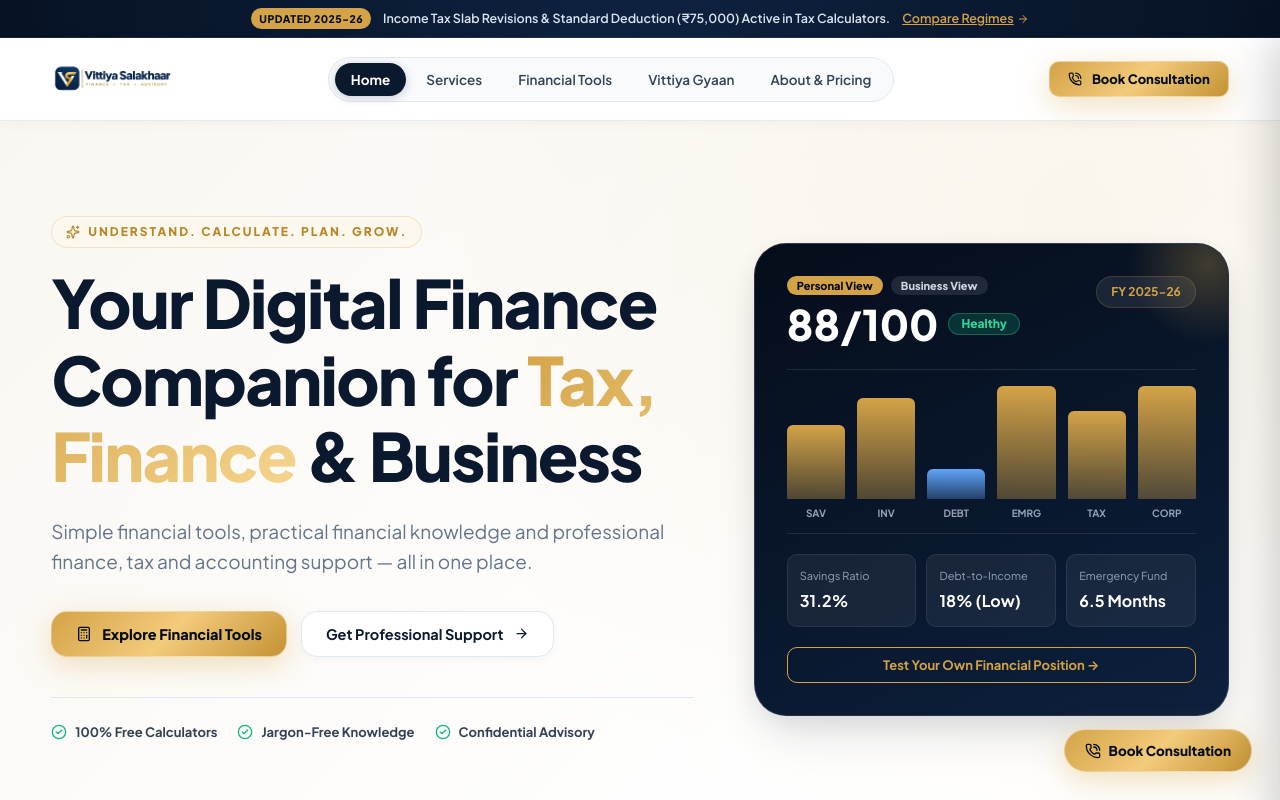
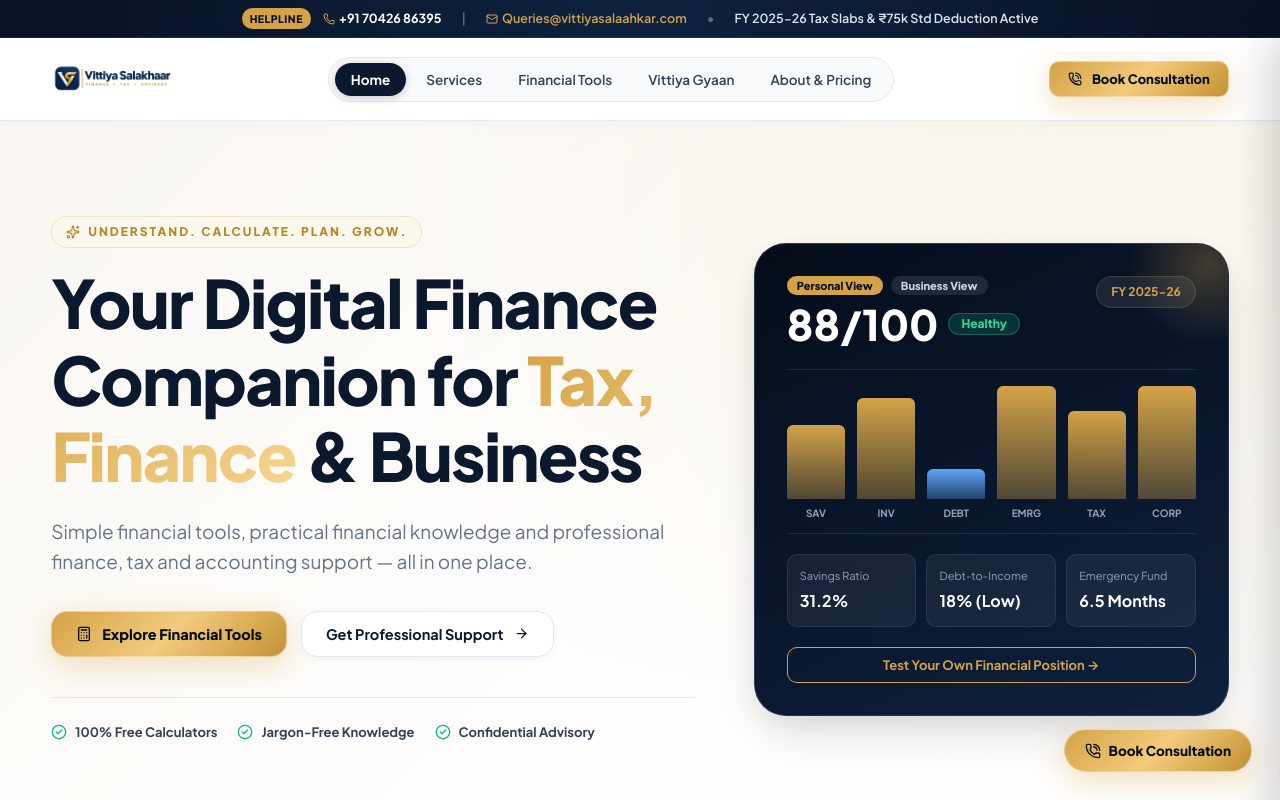
Before and after one commit to sahilyadav-01/Vittiya-Salakhaar, a React (Vite) app: page / in a window 1280 px wide. Shown: the top 800 px of the page. Built offline with nearby package versions, Linux system fonts and the light colour scheme.

Commit message:
feat: add site header, footer, global styles, and about pricing page

```diff
--- a/src/components/Footer.jsx
+++ b/src/components/Footer.jsx
@@ -63,6 +63,38 @@
               <li><a href="#" onClick={(e) => { e.preventDefault(); alert('Refund Policy: Standard professional fee refund guidelines apply.'); }}>Refund Policy</a></li>
             </ul>
           </div>
+
+          {/* Contact & Support */}
+          <div className="footer-col">
+            <h4>Get in Touch</h4>
+            <div style={{ display: 'flex', flexDirection: 'column', gap: '12px' }}>
+              <div>
+                <span style={{ fontSize: '11px', textTransform: 'uppercase', letterSpacing: '0.5px', color: 'var(--gold)', fontWeight: 700, display: 'block' }}>
+                  Helpline / WhatsApp
+                </span>
+                <a
+                  href="tel:+917042686395"
+                  style={{ color: '#ffffff', fontWeight: 600, fontSize: '14px', display: 'inline-flex', alignItems: 'center', gap: '6px', marginTop: '3px' }}
+                >
+                  📞 +91 70426 86395
+                </a>
+              </div>
+              <div>
+                <span style={{ fontSize: '11px', textTransform: 'uppercase', letterSpacing: '0.5px', color: 'var(--gold)', fontWeight: 700, display: 'block' }}>
+                  Official Email
+                </span>
+                <a
+                  href="mailto:Queries@vittiyasalaahkar.com"
+                  style={{ color: '#ffffff', fontSize: '13px', wordBreak: 'break-all', display: 'inline-flex', alignItems: 'center', gap: '6px', marginTop: '3px' }}
+                >
+                  ✉️ Queries@vittiyasalaahkar.com
+                </a>
+              </div>
+              <div style={{ fontSize: '12px', color: '#94a3b8', marginTop: '2px', lineHeight: 1.4 }}>
+                🕒 Mon – Sat: 9:30 AM – 7:00 PM IST
+              </div>
+            </div>
+          </div>
         </div>
 
         {/* Mandatory Statutory Disclaimer Box */}
--- a/src/components/Header.jsx
+++ b/src/components/Header.jsx
@@ -1,5 +1,5 @@
 import React, { useState } from 'react';
-import { Menu, X, ArrowRight, PhoneCall, ShieldCheck, Sparkles } from 'lucide-react';
+import { Menu, X, ArrowRight, PhoneCall, Phone, Mail, ShieldCheck, Sparkles } from 'lucide-react';
 
 export default function Header({ activePage, setActivePage, openConsultation }) {
   const [mobileMenuOpen, setMobileMenuOpen] = useState(false);
@@ -20,17 +20,18 @@
 
   return (
     <>
-      {/* Top Announcement Bar */}
+      {/* Top Announcement Bar with Helpline & Email */}
       <div className="announcement-bar">
-        <span className="announcement-badge">Updated 2025-26</span>
-        <span>Income Tax Slab Revisions & Standard Deduction (₹75,000) Active in Tax Calculators.</span>
-        <a
-          href="#tools"
-          onClick={(e) => { e.preventDefault(); handleNavClick('tools'); }}
-          style={{ color: 'var(--gold)', textDecoration: 'underline', cursor: 'pointer', display: 'inline-flex', alignItems: 'center', gap: '3px' }}
-        >
-          Compare Regimes <ArrowRight size={12} />
+        <span className="announcement-badge">Helpline</span>
+        <a href="tel:+917042686395" style={{ color: '#ffffff', fontWeight: 700, display: 'inline-flex', alignItems: 'center', gap: '4px' }}>
+          <Phone size={12} color="var(--gold)" /> +91 70426 86395
         </a>
+        <span style={{ opacity: 0.4, margin: '0 8px' }}>|</span>
+        <a href="mailto:Queries@vittiyasalaahkar.com" style={{ color: 'var(--gold)', textDecoration: 'none', display: 'inline-flex', alignItems: 'center', gap: '4px' }}>
+          <Mail size={12} /> Queries@vittiyasalaahkar.com
+        </a>
+        <span style={{ opacity: 0.4, margin: '0 8px' }}>•</span>
+        <span>FY 2025-26 Tax Slabs & ₹75k Std Deduction Active</span>
       </div>
 
       <header className="site-header">
@@ -119,6 +120,15 @@
           </nav>
 
           <div style={{ marginTop: 'auto', display: 'flex', flexDirection: 'column', gap: '10px' }}>
+            <div style={{ background: 'var(--navy-light)', border: '1px solid var(--line)', borderRadius: 'var(--radius-sm)', padding: '12px', fontSize: '13px', display: 'flex', flexDirection: 'column', gap: '8px' }}>
+              <a href="tel:+917042686395" style={{ color: '#ffffff', display: 'flex', alignItems: 'center', gap: '8px', fontWeight: 600 }}>
+                <Phone size={14} color="var(--gold)" /> +91 70426 86395
+              </a>
+              <a href="mailto:Queries@vittiyasalaahkar.com" style={{ color: 'var(--gold)', display: 'flex', alignItems: 'center', gap: '8px', fontSize: '12px', wordBreak: 'break-all' }}>
+                <Mail size={14} /> Queries@vittiyasalaahkar.com
+              </a>
+            </div>
+
             <button
               className="btn btn-gold"
               onClick={() => {
--- a/src/index.css
+++ b/src/index.css
@@ -1521,8 +1521,8 @@
 
 .footer-grid {
   display: grid;
-  grid-template-columns: 1.4fr 1fr 1fr 1fr;
-  gap: 40px;
+  grid-template-columns: 1.3fr 0.9fr 0.9fr 0.9fr 1.1fr;
+  gap: 36px;
   margin-bottom: 60px;
 }
 
--- a/src/pages/AboutPricingPage.jsx
+++ b/src/pages/AboutPricingPage.jsx
@@ -7,6 +7,9 @@
   CheckCircle2,
   HelpCircle,
   PhoneCall,
+  Phone,
+  Mail,
+  Clock,
   Send,
   ShieldCheck,
   Building,
```
